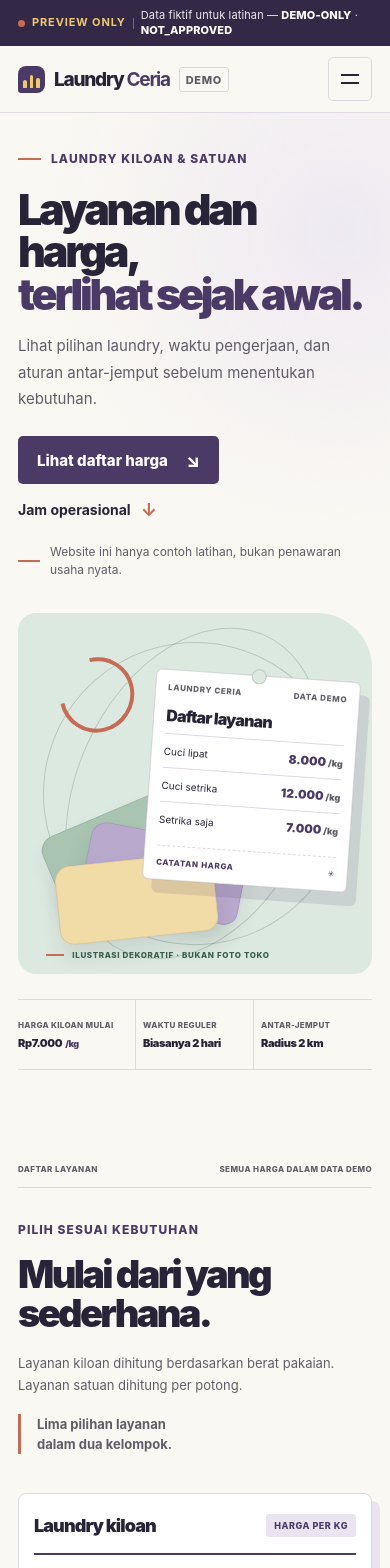
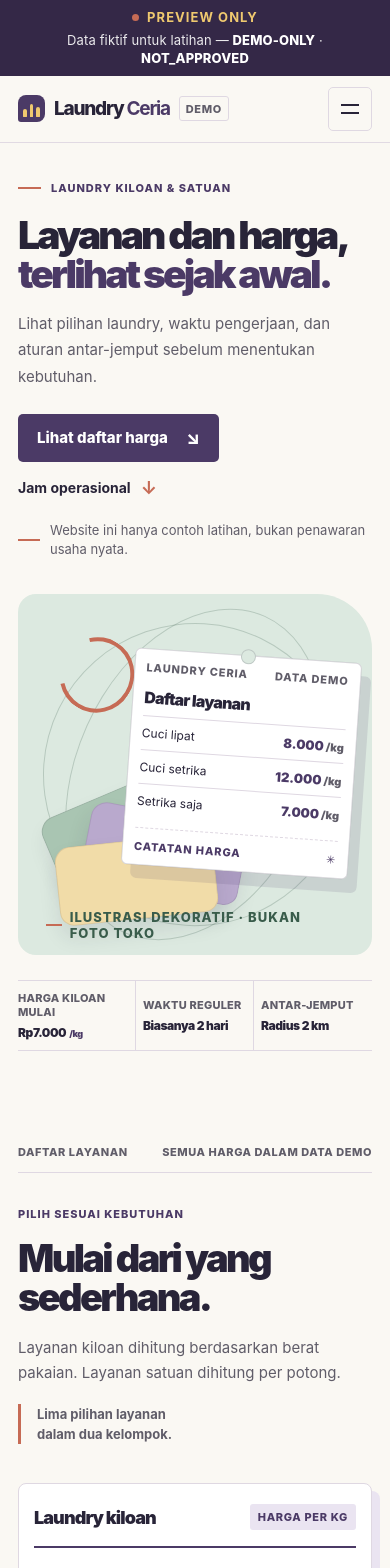
Before and after one commit to kannaryukkei/laundry-ceria-website, a React (Vite) app: page / in a window 390 px wide. Shown: the top 1568 px of the page. Built offline with nearby package versions, Linux system fonts and the light colour scheme.

Commit message:
fix(design): improve A2 readability and remove gradient review exclusions

```diff
--- a/src/styles.css
+++ b/src/styles.css
@@ -119,9 +119,7 @@ button:focus-visible, a:focus-visible {
 /* Hero */
 .hero {
   position: relative; overflow: hidden; padding: 74px 0 30px;
-  background:
-    radial-gradient(circle at 87% 12%, rgba(234,228,241,.72), transparent 31%),
-    var(--paper);
+  background: var(--paper);
 }
 .hero-grid {
   position: relative; display: grid; grid-template-columns: 1fr .95fr;
@@ -616,3 +614,94 @@ button:focus-visible, a:focus-visible {
     scroll-behavior: auto !important;
   }
 }
+
+
+
+/* Readability floor: keep labels, body text and notices legible at every size */
+[data-qa-role="metadata"] { font-size: 11px; }
+[data-qa-role="body"] { font-size: 15px; }
+[data-qa-role="disclosure"] { font-size: 13px; }
+
+.price-row strong[data-qa-role="body"] { font-size: 18px; }
+.price-row strong[data-qa-role="body"] small { font-size: 11px; }
+.tag-row strong { font-size: 14px; }
+.tag-row strong small { font-size: 11px; }
+.wash-tag .tag-top, .wash-tag .tag-foot { font-size: 11px; }
+.section-topline { flex-wrap: wrap; align-items: baseline; }
+.quick-fact > span { font-size: 11px; }
+.price-group-heading > span { font-size: 11px; }
+.process-step p { font-size: 15px; }
+.hours-row > span, .hours-row > strong { font-size: 15px; }
+.status-pill { font-size: 13px; }
+.contact-card > p { font-size: 15px; }
+
+/* Make the headline fit the intended two-line composition */
+.hero h1 { font-size: clamp(44px, 4.5vw, 64px); }
+
+/* Remove clipped price-row contents inside the illustrated ticket */
+.wash-tag { width: 56%; }
+.tag-row { gap: 5px; }
+.tag-row > span { min-width: 0; }
+.tag-row strong { flex: 0 0 auto; }
+
+/* Smaller screens */
+@media (max-width: 560px) {
+  .notice-inner {
+    min-height: 0;
+    flex-wrap: wrap;
+    justify-content: center;
+    gap: 5px 8px;
+    padding-block: 8px;
+  }
+  .notice-inner strong { font-size: 13px; }
+  .notice-divider { display: none; }
+  .notice-inner > span:last-child {
+    flex: 1 1 100%;
+    text-align: center;
+    font-size: 13px;
+  }
+  .hero h1 { font-size: clamp(38px, 10vw, 48px); }
+  .hero-visual { aspect-ratio: .98; }
+  .wash-tag { width: 64%; right: 5%; padding: 11px; }
+  .tag-top, .tag-foot { font-size: 11px; }
+  .tag-row { min-height: 34px; font-size: 12px; }
+  .tag-row strong { font-size: 13px; }
+  .tag-row strong small { font-size: 11px; }
+  .visual-caption { font-size: 13px; max-width: 84%; }
+  .quick-fact > span { font-size: 11px; letter-spacing: .02em; }
+  .quick-fact strong { font-size: 12px; }
+  .section-topline { font-size: 11px; }
+  .section-description { font-size: 15px; }
+  .price-row > span { font-size: 15px; }
+  .price-row strong[data-qa-role="body"] { font-size: 17px; }
+  .price-group-heading > span { font-size: 11px; }
+  .process-step p { font-size: 15px; }
+  .process-footnote p { font-size: 15px; }
+  .pickup-row small { font-size: 11px; }
+  .hours-row > span, .hours-row > strong { font-size: 15px; }
+  .contact-card > p { font-size: 15px; }
+  .contact-card-bottom .status-pill { font-size: 13px; }
+}
+@media (max-width: 420px) {
+  .express-timeline {
+    align-items: flex-start;
+    flex-direction: column;
+    gap: 10px;
+  }
+  .express-timeline > div { width: 100%; }
+  .express-timeline small { max-width: 100%; white-space: normal; line-height: 1.35; }
+  .timeline-arrow { display: none; }
+}
+@media (max-width: 360px) {
+  .hero h1 { font-size: 38px; }
+  .wash-tag { width: 68%; }
+  .quick-facts { grid-template-columns: 1fr; }
+  .quick-fact, .quick-fact:first-child {
+    min-height: 56px; padding: 9px 0;
+    border-right: 0; border-bottom: 1px solid var(--line);
+  }
+  .quick-fact:last-child { border-bottom: 0; }
+  .quick-fact > span { font-size: 11px; }
+  .quick-fact strong { font-size: 15px; }
+  .express-timeline strong { font-size: 36px; }
+}
```
